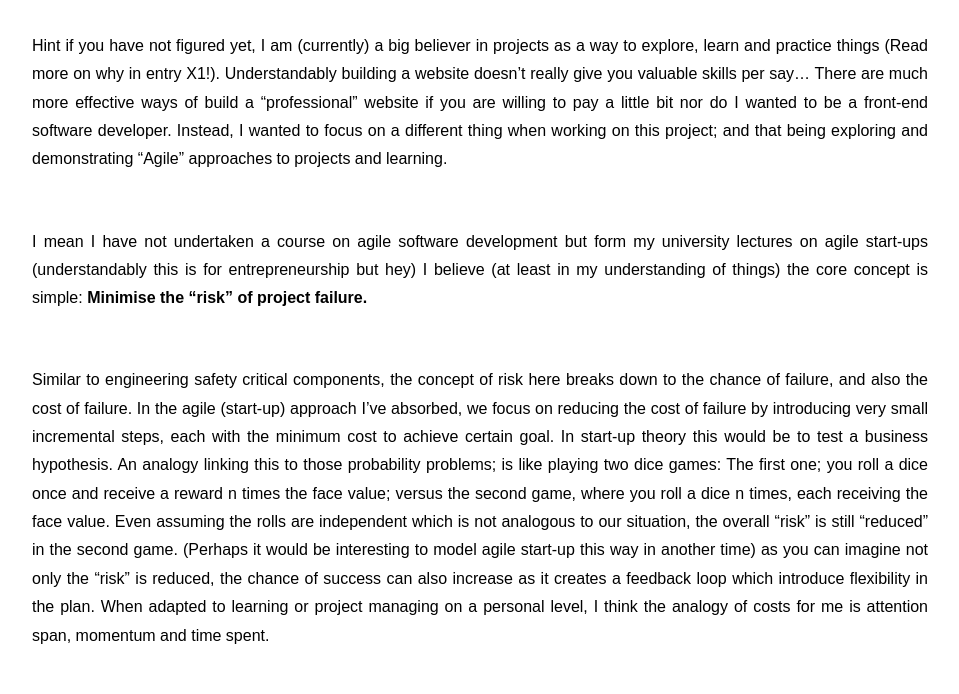
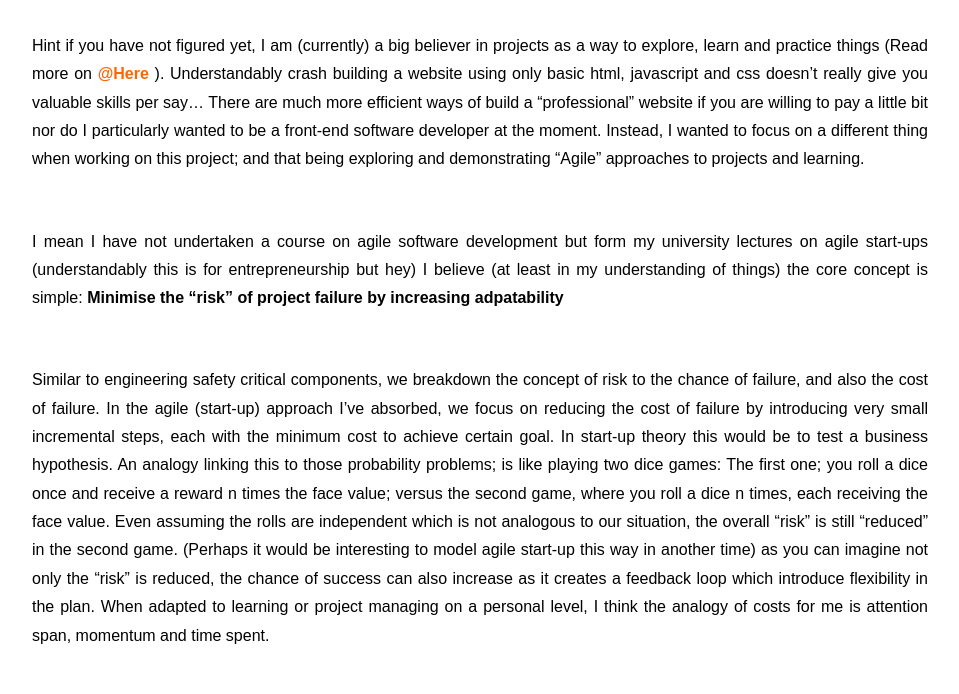
Before and after one commit to tealpage/tealpage.github.io, a plain HTML site: page projectentries/A BuildingThePage/A1 Concepts.html in a window 1280 px wide. Shown: the part 706-1400 px from the top of the page, without its empty margins (160-1119 px from the left). Drawn offline with Linux system fonts and the light colour scheme; files that its build step writes are made by us from their sources; a web font is replaced by a local one.

Commit message:
Update Page

```diff
--- a/projectentries/A BuildingThePage/A1 Concepts.html
+++ b/projectentries/A BuildingThePage/A1 Concepts.html
@@ -88,12 +88,12 @@
                     </div>
                     <h1>Project Goals</h1>
                         <p>
-                            Hint if you have not figured yet, I am (currently) a big believer in projects as a way to explore, learn and practice things (Read more on why in entry X1!). Understandably building a website doesn’t really give you valuable skills per say… There are much more effective ways of build a “professional” website if you are willing to pay a little bit nor do I wanted to be a front-end software developer. Instead, I wanted to focus on a different thing when working on this project; and that being exploring and demonstrating “Agile” approaches to projects and learning.                    </p>
+                            Hint if you have not figured yet, I am (currently) a big believer in projects as a way to explore, learn and practice things (Read more on <a href="projectentries/X Other_Stuff/About the Page.html">Here</a> ). Understandably crash building a website using only basic html, javascript and css doesn’t really give you valuable skills per say… There are much more efficient ways of build a “professional” website if you are willing to pay a little bit nor do I particularly wanted to be a front-end software developer at the moment. Instead, I wanted to focus on a different thing when working on this project; and that being exploring and demonstrating “Agile” approaches to projects and learning.                    </p>
                         <p>
-                            I mean I have not undertaken a course on agile software development but form my university lectures on agile start-ups (understandably this is for entrepreneurship but hey) I believe (at least in my understanding of things) the core concept is simple: <b> Minimise the “risk” of project failure.</b>
+                            I mean I have not undertaken a course on agile software development but form my university lectures on agile start-ups (understandably this is for entrepreneurship but hey) I believe (at least in my understanding of things) the core concept is simple: <b> Minimise the “risk” of project failure by increasing adpatability</b>
                         </p>
                         <p>
-                            Similar to engineering safety critical components, the concept of risk here breaks down to the chance of failure, and also the cost of failure. In the agile (start-up) approach I’ve absorbed, we focus on reducing the cost of failure by introducing very small incremental steps, each with the minimum cost to achieve certain goal. In start-up theory this would be to test a business hypothesis. An analogy linking this to those probability problems; is like playing two dice games: The first one; you roll a dice once and receive a reward n times the face value; versus the second game, where you roll a dice n times, each receiving the face value. Even assuming the rolls are independent which is not analogous to our situation, the overall “risk” is still “reduced” in the second game. (Perhaps it would be interesting to model agile start-up this way in another time) as you can imagine not only the “risk” is reduced, the chance of success can also increase as it creates a feedback loop which introduce flexibility in the plan. When adapted to learning or project managing on a personal level, I think the analogy of costs for me is attention span, momentum and time spent.
+                            Similar to engineering safety critical components, we breakdown the concept of risk to the chance of failure, and also the cost of failure. In the agile (start-up) approach I’ve absorbed, we focus on reducing the cost of failure by introducing very small incremental steps, each with the minimum cost to achieve certain goal. In start-up theory this would be to test a business hypothesis. An analogy linking this to those probability problems; is like playing two dice games: The first one; you roll a dice once and receive a reward n times the face value; versus the second game, where you roll a dice n times, each receiving the face value. Even assuming the rolls are independent which is not analogous to our situation, the overall “risk” is still “reduced” in the second game. (Perhaps it would be interesting to model agile start-up this way in another time) as you can imagine not only the “risk” is reduced, the chance of success can also increase as it creates a feedback loop which introduce flexibility in the plan. When adapted to learning or project managing on a personal level, I think the analogy of costs for me is attention span, momentum and time spent.
                         </p>
                         <p>
                             Much like Greedy algorithms, the downside of this agile method, at least when it comes to development or designs, is that there is not really guarantee for a globally optimal outcome or in this case even an outcome at all. I was in a university society team once and was explaining a mathematician friend about this believe in the team where if we all endured on the project for long enough, we will eventually achieve our goal. He very quickly pointed the limit as time worked on project tends to infinity is not guarantee to converge to full completion it, could just as well converge to 80%! (In the real this is like progress becoming more and more difficult due to all locally easy but ultimately bad decisions that is made along the way!). So, I also want to keep an eye out for this if possible…
```
Also changed, not shown: projectentries/X Other_Stuff/News and Updates.html (+2 -2 lines).
